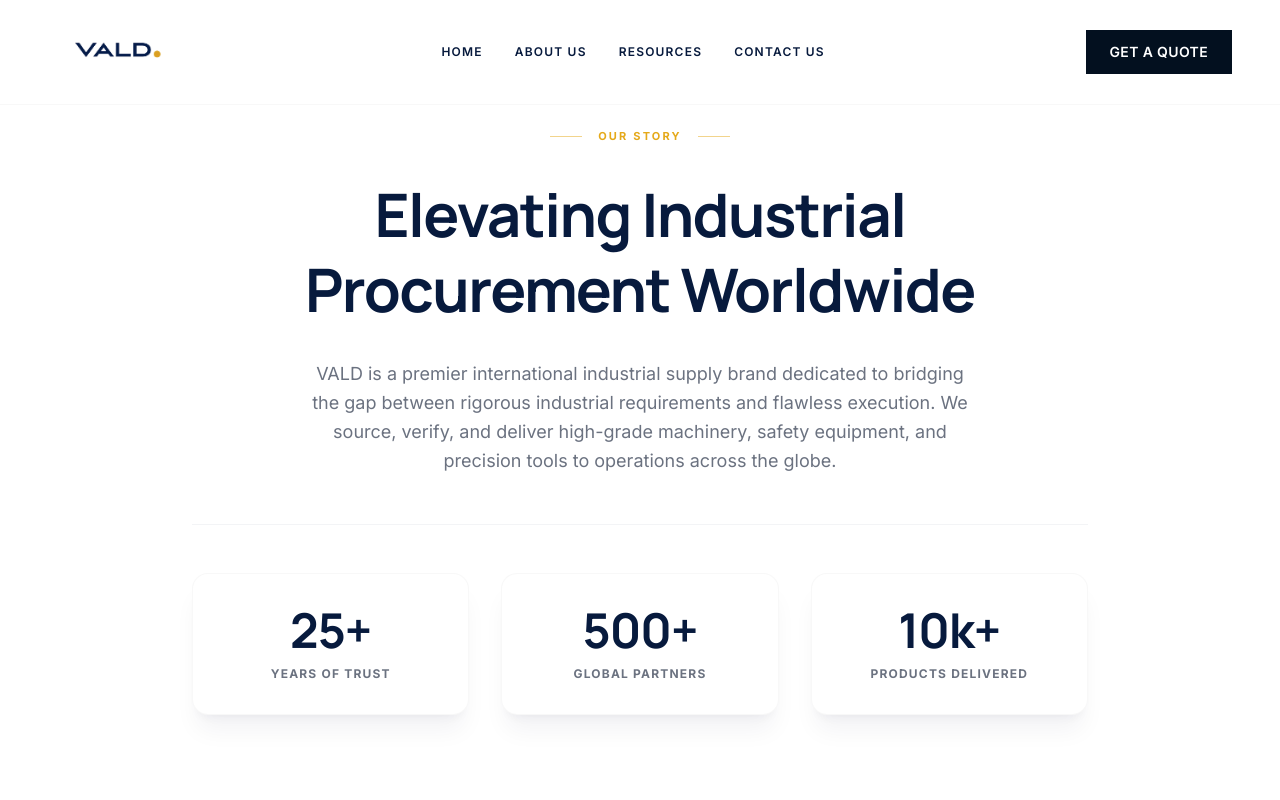
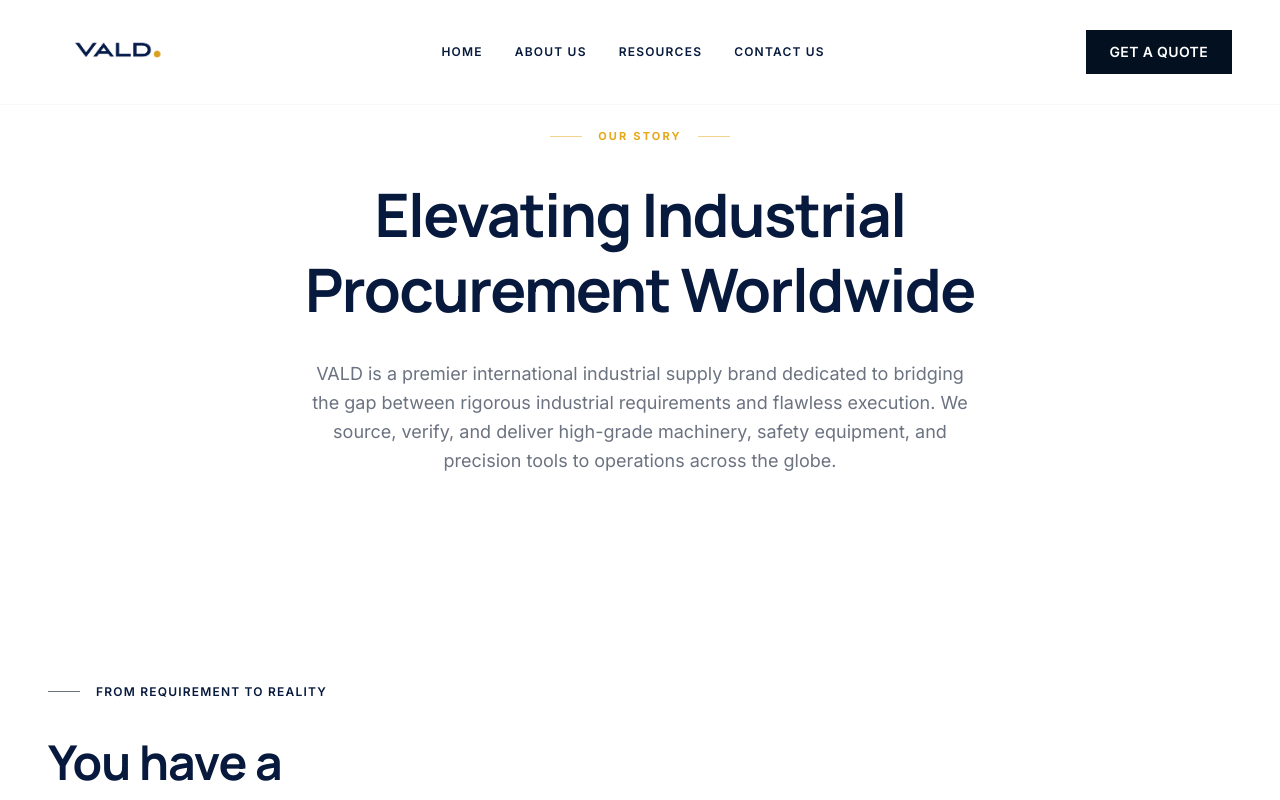
Before and after one commit to venusaljadeed-maker/vald, a Next.js app: page /about in a window 1280 px wide. Shown: the top 800 px of the page. Built offline with nearby package versions, Linux system fonts and the light colour scheme.

Commit message:
style: remove stats section from about page entirely

```diff
--- a/src/app/about/page.tsx
+++ b/src/app/about/page.tsx
@@ -1,5 +1,4 @@
 import { RequirementProcess } from "@/components/process/RequirementProcess";
-import { StatsCounter } from "@/components/about/StatsCounter";
 
 export default function AboutPage() {
   return (
@@ -14,11 +13,9 @@
           <h1 className="text-5xl md:text-6xl font-display font-bold text-vald-deep-navy mb-8 tracking-tight leading-tight">
             Elevating Industrial <br/> Procurement Worldwide
           </h1>
-          <p className="text-vald-text-grey text-lg max-w-2xl mx-auto leading-relaxed mb-12">
+          <p className="text-vald-text-grey text-lg max-w-2xl mx-auto leading-relaxed mb-4">
             VALD is a premier international industrial supply brand dedicated to bridging the gap between rigorous industrial requirements and flawless execution. We source, verify, and deliver high-grade machinery, safety equipment, and precision tools to operations across the globe.
           </p>
-
-          <StatsCounter />
         </div>
       </div>
 
```
